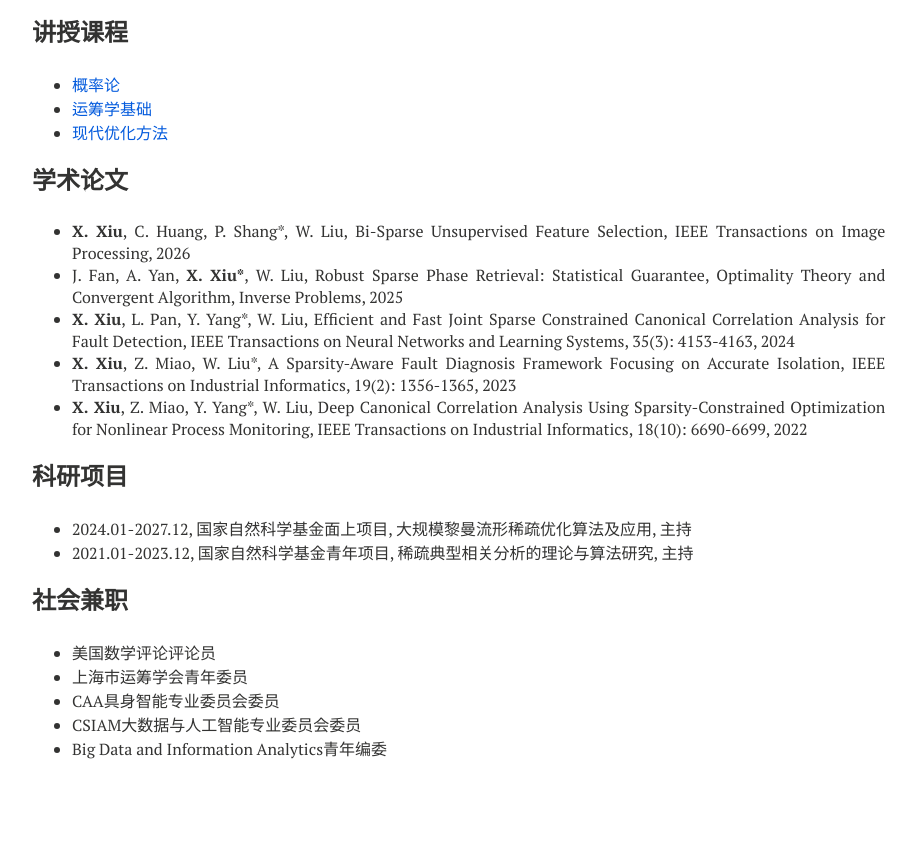
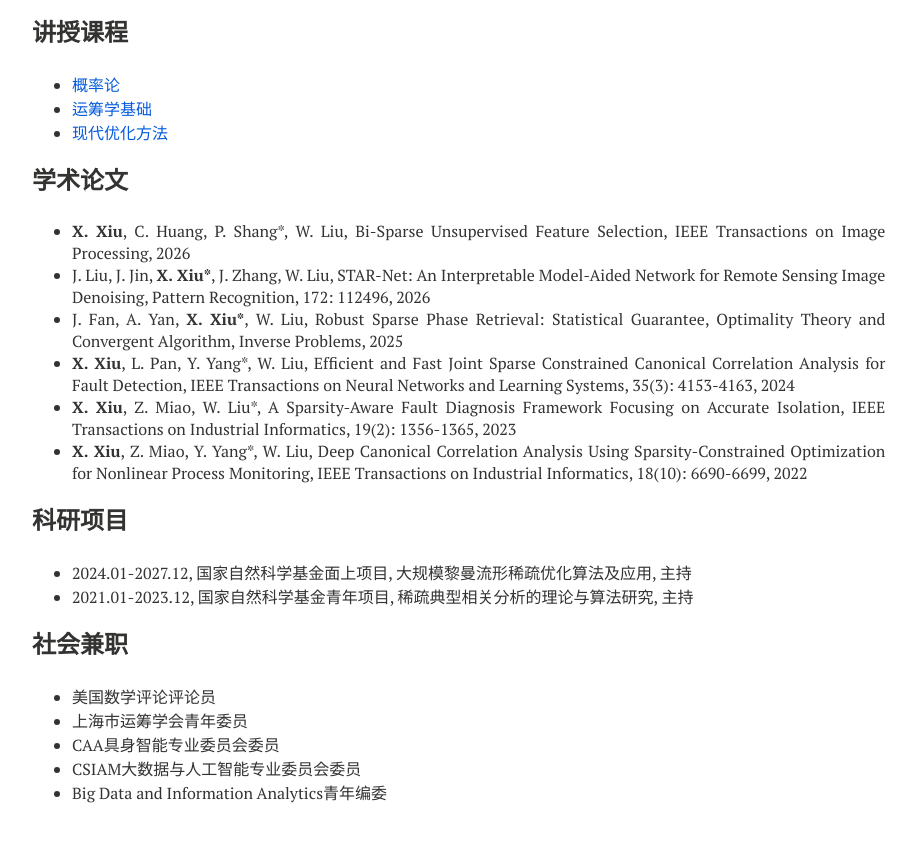
Before and after one commit to xianchaoxiu/xianchaoxiu.github.io, a Jekyll site: the page built from chinese/index.md, in a window 1280 px wide and 900 px high, scrolled down 598 px. Shown: the top 842 px of the window, without its empty margins (288-1204 px from the left). Built offline with Jekyll 4.4.1, drawn with Linux system fonts in a browser that asks for light colours; nearby versions of some CDN libraries.

Commit message:
Update index.md

```diff
--- a/chinese/index.md
+++ b/chinese/index.md
@@ -36,6 +36,7 @@ share: false
 
 ### 学术论文
 * <b>X. Xiu</b>, C. Huang, P. Shang*, W. Liu, Bi-Sparse Unsupervised Feature Selection, IEEE Transactions on Image Processing, 2026 <br>
+* J. Liu, J. Jin, <b>X. Xiu*</b>, J. Zhang, W. Liu, STAR-Net: An Interpretable Model-Aided Network for Remote Sensing Image Denoising, Pattern Recognition, 172: 112496, 2026 <br>
 * J. Fan, A. Yan, <b>X. Xiu*</b>, W. Liu, Robust Sparse Phase Retrieval: Statistical Guarantee, Optimality Theory and Convergent Algorithm, Inverse Problems, 2025 <br>
 * <b>X. Xiu</b>, L. Pan, Y. Yang*, W. Liu, Efficient and Fast Joint Sparse Constrained Canonical Correlation Analysis for Fault Detection, IEEE Transactions on Neural Networks and Learning Systems, 35(3): 4153-4163, 2024 <br>
 * <b>X. Xiu</b>, Z. Miao, W. Liu*, A Sparsity-Aware Fault Diagnosis Framework Focusing on Accurate Isolation, IEEE Transactions on Industrial Informatics, 19(2): 1356-1365, 2023 <br>
```
